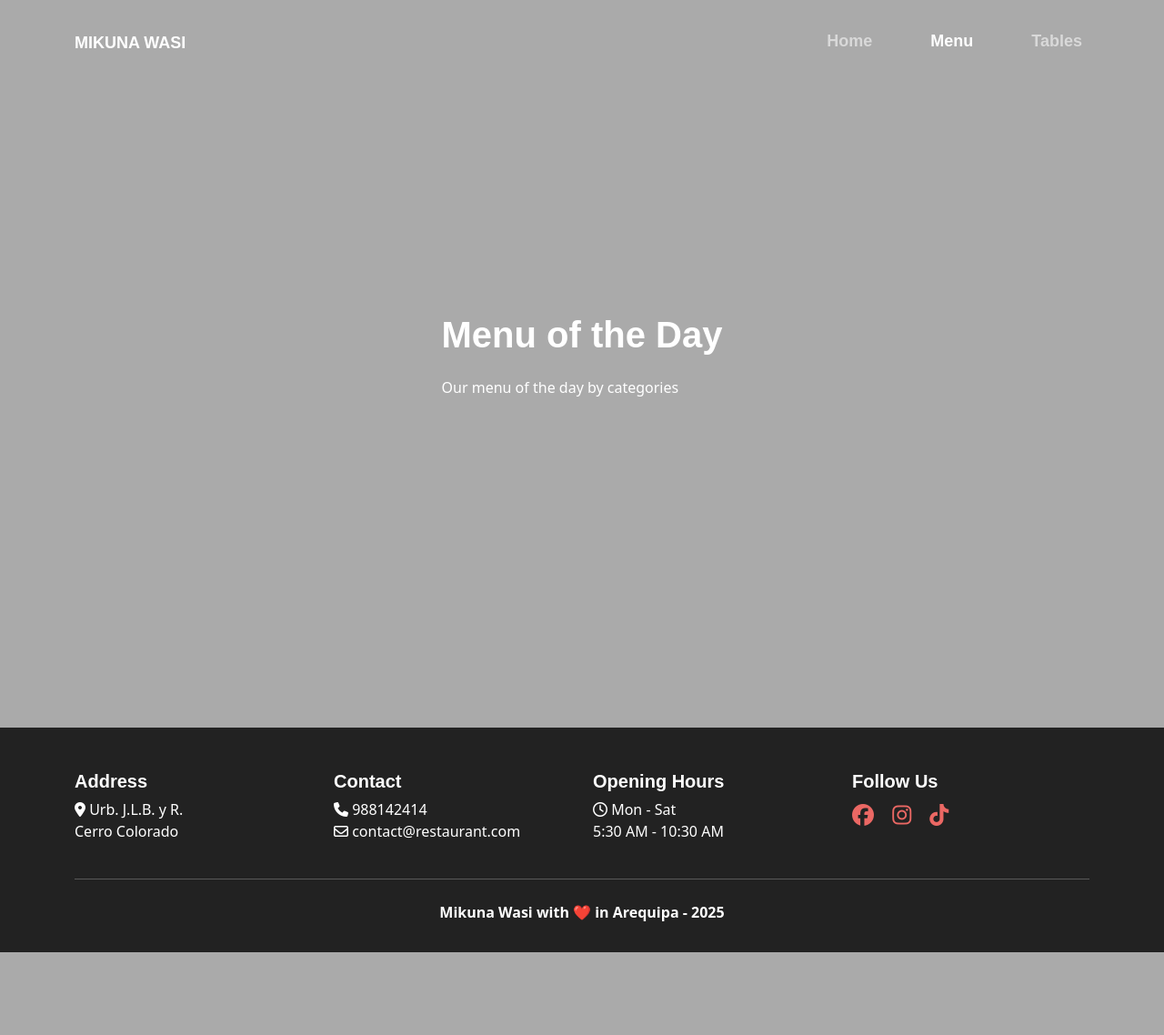
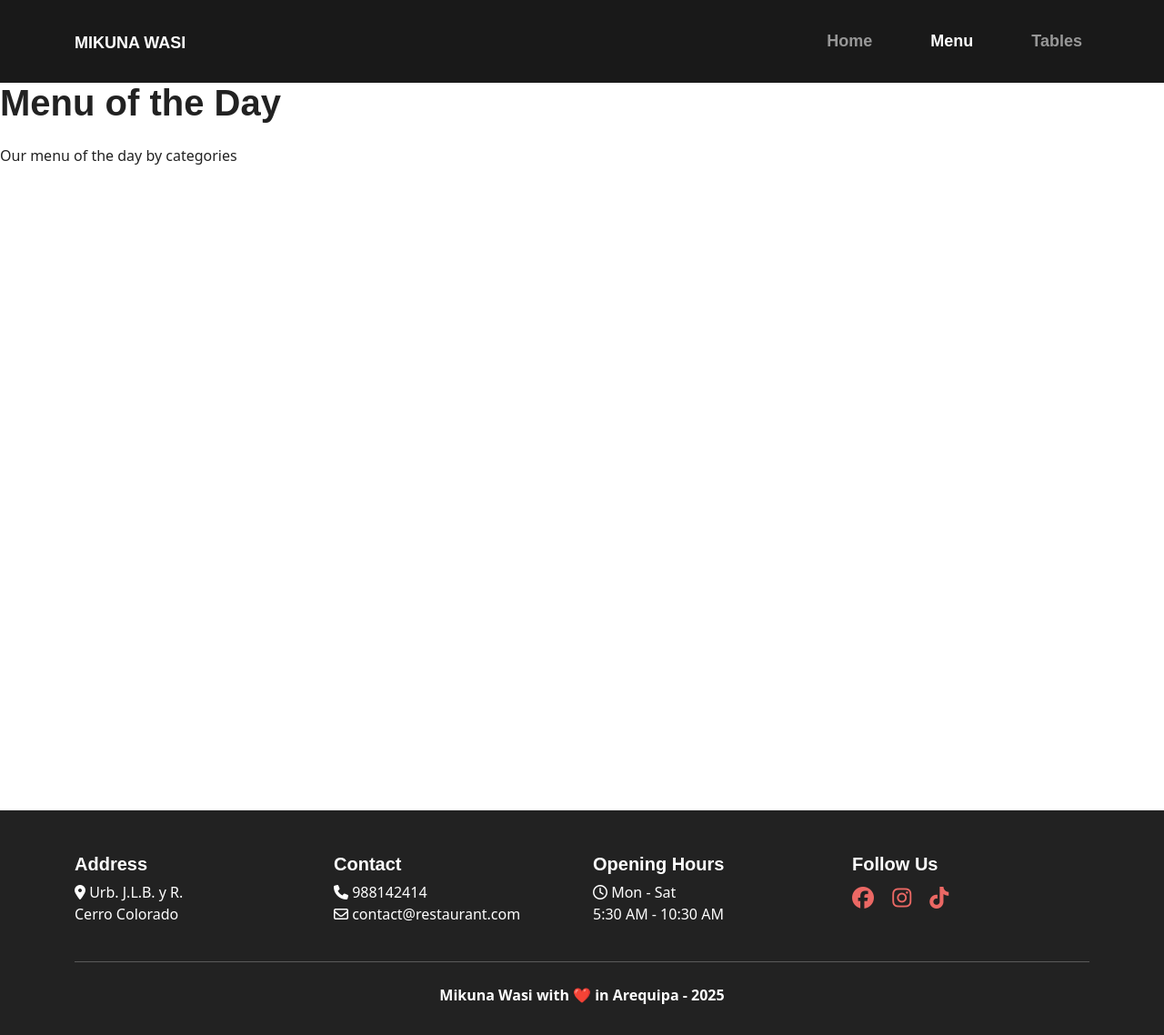
Before and after one commit to iBrokeTheCode/restaurant-system, a Django app: page /day-menu/ in a window 1280 px wide. Shown: the whole page at 91% size. Before the commit the page ends 1047 px from the top, so only its background shows below. Run offline with Django 5.2, Linux system fonts and the light colour scheme; some libraries are stand-ins or nearby versions; some web fonts are replaced.

Commit message:
feat: Update navbar styling and adjust section layouts for improved visibility and consistency

```diff
--- a/core/templates/core/day_menu.html
+++ b/core/templates/core/day_menu.html
@@ -3,8 +3,8 @@
     Menu of the Day
 {% endblock title %}
 {% block content %}
-    <section class="w-100 vh-100 d-flex flex-column align-items-center justify-content-center px-0 mx-0">
-        <div class="text-white">
+    <section class="w-100 vh-100 px-0 mx-0 mt-navbar">
+        <div>
             <h1 class="mb-4">Menu of the Day</h1>
             <p>Our menu of the day by categories</p>
         </div>
--- a/core/templates/core/tables_status.html
+++ b/core/templates/core/tables_status.html
@@ -3,8 +3,8 @@
     Tables Status
 {% endblock title %}
 {% block content %}
-    <section class="w-100 vh-100 d-flex flex-column align-items-center justify-content-center px-0 mx-0">
-        <div class="text-white">
+    <section class="w-100 vh-100 px-0 mx-0 mt-navbar">
+        <div>
             <h1 class="mb-4">Tables Status</h1>
             <p>View Tables availability</p>
         </div>
--- a/static/css/styles.css
+++ b/static/css/styles.css
@@ -11,6 +11,22 @@ main {
 }
 
 .navbar.scrolled {
-  background-color: rgba(0, 0, 0, 0.7) !important;
+  background-color: rgba(0, 0, 0, 0.9) !important;
   transition: background-color 0.3s ease-in-out;
 }
+
+.mt-navbar {
+  margin-top: 56px !important;
+}
+
+@media (min-width: 576px) {
+  .mt-navbar {
+    margin-top: 88px !important;
+  }
+}
+
+@media (min-width: 992px) {
+  .mt-navbar {
+    margin-top: 91px !important;
+  }
+}
--- a/static/js/main.js
+++ b/static/js/main.js
@@ -5,15 +5,3 @@ setTimeout(() => {
     alert.remove();
   }
 }, 3000);
-
-document.addEventListener("DOMContentLoaded", function () {
-  const navbar = document.getElementById("mainNav");
-
-  window.addEventListener("scroll", function () {
-    if (window.scrollY > 0) {
-      navbar.classList.add("scrolled");
-    } else {
-      navbar.classList.remove("scrolled");
-    }
-  });
-});
--- a/templates/base.html
+++ b/templates/base.html
@@ -18,7 +18,7 @@
           referrerpolicy="no-referrer" />
     <link rel="stylesheet" href="{% static "css/styles.css" %}">
   </head>
-  <body class="bg-secondary">
+  <body>
     {% include "partials/navbar.html" %}
     {% include "partials/alert_messages.html" %}
     <!-- Container START -->
--- a/templates/partials/navbar.html
+++ b/templates/partials/navbar.html
@@ -1,5 +1,4 @@
-<nav id="mainNav"
-     class="navbar navbar-expand-lg bg-transparent py-sm-4 fixed-top"
+<nav class="navbar navbar-expand-lg bg-transparent py-sm-4 fixed-top scrolled"
      data-bs-theme="dark">
     <div class="container">
         <a class="navbar-brand" href="{% url "core:home" %}">Mikuna wasi</a>
```
